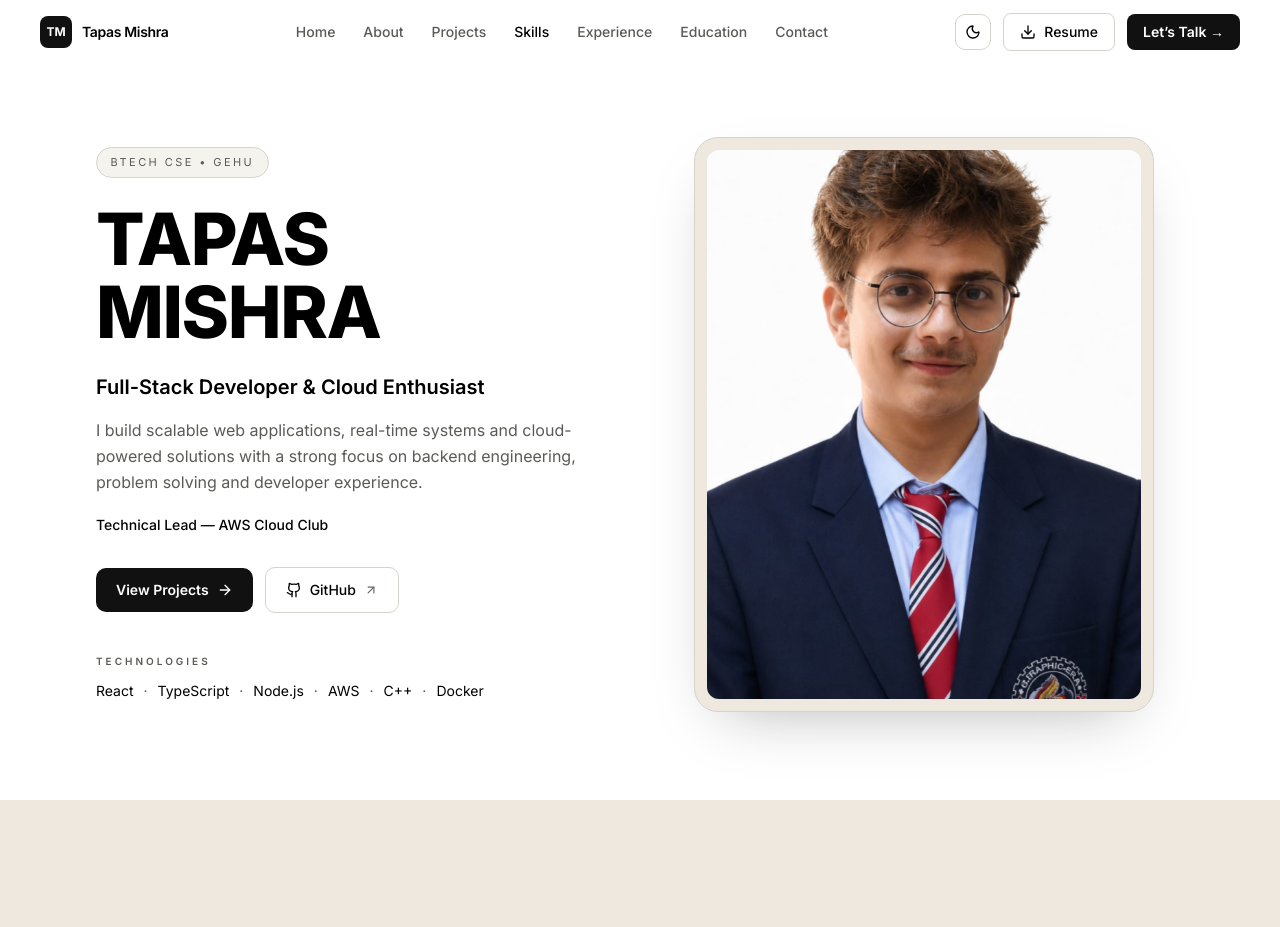
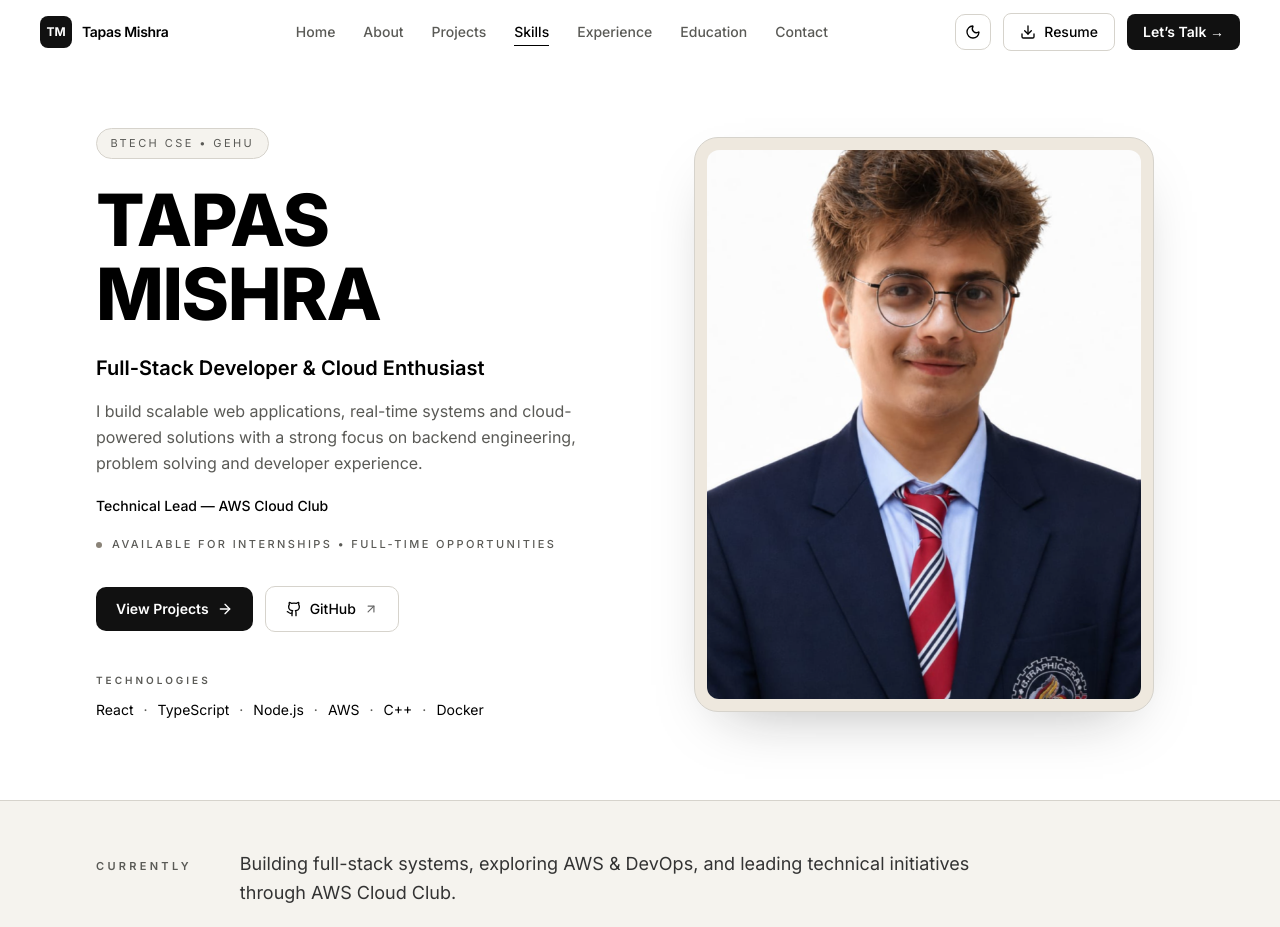
Before and after one commit to Tapas193/Portfolio, a React (Vite) app: page / in a window 1280 px wide. Shown: the top 927 px of the page. Built offline with nearby package versions, Linux system fonts and the light colour scheme.

Commit message:
Final Commit

```diff
--- a/src/App.tsx
+++ b/src/App.tsx
@@ -4,6 +4,7 @@ import { IntroLoader } from "./components/IntroLoader"
 import { Navbar } from "./components/Navbar"
 import { Footer } from "./components/Footer"
 import { Hero } from "./sections/Hero"
+import { Currently } from "./sections/Currently"
 import { About } from "./sections/About"
 import { Skills } from "./sections/Skills"
 import { Projects } from "./sections/Projects"
@@ -29,6 +30,7 @@ export default function App() {
         <Navbar />
         <main>
           <Hero />
+          <Currently />
           <About />
           <Skills />
           <Projects />
--- a/src/components/Footer.tsx
+++ b/src/components/Footer.tsx
@@ -12,18 +12,27 @@ const links = [
 
 export function Footer() {
   return (
-    <footer className="bg-footer py-10">
-      <div className="mx-auto flex max-w-6xl flex-col items-center gap-6 px-6 md:flex-row md:justify-between md:px-8">
+    <footer className="bg-footer pt-16 pb-8 sm:pt-20">
+      <div className="mx-auto max-w-6xl px-6 md:px-8">
+        <h2 className="font-display text-4xl leading-[1.05] font-extrabold tracking-tight text-footer-heading sm:text-5xl lg:text-6xl">
+          LET’S BUILD
+          <br />
+          SOMETHING
+          <br />
+          USEFUL.
+        </h2>
+
+        <div className="mt-12 flex flex-col gap-8 border-t border-white/10 pt-8 md:flex-row md:items-end md:justify-between">
           <div>
-          <p className="font-display text-base font-semibold text-footer-heading">
+            <p className="font-display text-lg font-semibold text-footer-heading">
               {profile.name}
             </p>
-          <p className="mt-0.5 text-sm text-footer-muted">
-            BTech CSE · Developer · Problem Solver
+            <p className="mt-1 text-sm text-footer-muted">
+              {"Full-Stack Developer & Cloud Enthusiast"}
             </p>
           </div>
 
-        <div className="flex items-center gap-5">
+          <div className="flex flex-wrap items-center gap-x-6 gap-y-3">
             {links.map((link) => {
               const Icon = link.icon
               const isExternal =
@@ -38,13 +47,14 @@ export function Footer() {
                   {...(isExternal ? { target: "_blank", rel: "noopener noreferrer" } : {})}
                 >
                   <Icon className="h-4 w-4" />
-                <span className="hidden sm:inline">{link.label}</span>
+                  {link.label}
                 </a>
               )
             })}
           </div>
+        </div>
 
-        <p className="text-sm text-footer-muted">© 2026 {profile.name}</p>
+        <p className="mt-8 text-sm text-footer-muted">© 2026 {profile.name}</p>
       </div>
     </footer>
   )
--- a/src/components/Navbar.tsx
+++ b/src/components/Navbar.tsx
@@ -87,11 +87,18 @@ export function Navbar() {
                 href={link.target}
                 aria-current={isActive ? "true" : undefined}
                 className={[
-                  "rounded-md px-3 py-2 text-sm font-medium transition-colors duration-200",
+                  "group relative rounded-md px-3 py-2 text-sm font-medium transition-colors duration-200",
                   isActive ? "text-snow" : "text-fog hover:text-snow",
                 ].join(" ")}
               >
                 {link.label}
+                <span
+                  aria-hidden="true"
+                  className={[
+                    "pointer-events-none absolute inset-x-3 bottom-1 h-px origin-left bg-snow transition-transform duration-300",
+                    isActive ? "scale-x-100" : "scale-x-0 group-hover:scale-x-100",
+                  ].join(" ")}
+                />
               </a>
             )
           })}
--- a/src/components/ProjectCard.tsx
+++ b/src/components/ProjectCard.tsx
@@ -12,7 +12,7 @@ interface ProjectCardProps {
 export function ProjectCard({ project, index, onOpen }: ProjectCardProps) {
   return (
     <motion.article
-      className="group flex flex-col gap-5 rounded-xl border border-line bg-white p-7 transition-all duration-300 hover:-translate-y-[3px] hover:shadow-[0_18px_40px_-24px_rgba(17,17,17,0.35)]"
+      className="group flex flex-col gap-5 rounded-[20px] border border-line bg-white p-7 transition-all duration-300 hover:-translate-y-1 hover:border-taupe/50 hover:shadow-[0_18px_40px_-24px_rgba(17,17,17,0.35)]"
       initial={{ opacity: 0, y: 28 }}
       whileInView={{ opacity: 1, y: 0 }}
       viewport={{ once: true, margin: "-50px" }}
@@ -28,11 +28,16 @@ export function ProjectCard({ project, index, onOpen }: ProjectCardProps) {
       tabIndex={0}
       aria-label={`Open project ${project.name}`}
     >
-      {project.featured ? (
-        <span className="inline-flex w-fit rounded-full border border-line bg-offwhite px-3 py-1 text-[11px] font-semibold uppercase tracking-wider text-fog">
-          Featured
+      <div className="flex items-center justify-between gap-4">
+        <span className="font-mono text-[11px] font-medium tracking-[0.22em] text-fog">
+          {project.number}
         </span>
-      ) : null}
+        {project.featured ? (
+          <span className="inline-flex w-fit rounded-full border border-line bg-offwhite px-3 py-1 text-[11px] font-semibold tracking-wider text-fog uppercase">
+            Featured
+          </span>
+        ) : null}
+      </div>
 
       <div className="flex items-start justify-between gap-4">
         <div>
@@ -41,7 +46,7 @@ export function ProjectCard({ project, index, onOpen }: ProjectCardProps) {
           </h3>
           <p className="mt-1 text-sm font-medium text-fog">{project.tagline}</p>
         </div>
-        <ArrowUpRight className="h-5 w-5 shrink-0 text-fog transition-transform duration-200 group-hover:translate-x-0.5 group-hover:-translate-y-0.5" />
+        <ArrowUpRight className="h-5 w-5 shrink-0 text-fog transition-transform duration-300 group-hover:translate-x-1 group-hover:-translate-y-1" />
       </div>
 
       <p className="text-[15px] leading-relaxed text-body">{project.description}</p>
--- a/src/data/profile.ts
+++ b/src/data/profile.ts
@@ -21,4 +21,4 @@ export const heroStack = [
   "Docker",
 ] as const
 
-export const aboutText = `I\u2019m a Computer Science Engineering student at Graphic Era Hill University who enjoys building practical software and solving algorithmic problems. My interests span full-stack development, cloud infrastructure and DevOps. I enjoy taking an idea from a problem statement to a working product.`
+export const aboutText = `I\u2019m a BTech CSE student at Graphic Era Hill University focused on building practical software systems across full-stack development, cloud and backend engineering. I enjoy taking an idea from a problem statement to a working product, and I care about clean, reliable code and a thoughtful developer experience.`
--- a/src/sections/About.tsx
+++ b/src/sections/About.tsx
@@ -4,9 +4,9 @@ import { aboutText } from "../data/profile"
 
 const facts = [
   ["CGPA", "8.1"],
+  ["LeetCode", "350+"],
+  ["Max Rating", "1624"],
   ["Class XII", "79%"],
-  ["Class X", "81%"],
-  ["LeetCode", "350+"],
 ]
 
 export function About() {
--- /dev/null
+++ b/src/sections/Currently.tsx
@@ -0,0 +1,25 @@
+import { motion } from "framer-motion"
+import { EASE } from "../lib/motion"
+
+export function Currently() {
+  return (
+    <section id="currently" className="border-y border-line bg-surface">
+      <div className="mx-auto max-w-6xl px-6 py-10 md:px-8 md:py-12">
+        <motion.div
+          className="flex flex-col gap-3 md:flex-row md:items-baseline md:gap-12"
+          initial={{ opacity: 0, y: 16 }}
+          whileInView={{ opacity: 1, y: 0 }}
+          viewport={{ once: true, margin: "-60px" }}
+          transition={{ duration: 0.5, ease: EASE.out }}
+        >
+          <span className="shrink-0 text-[11px] font-semibold tracking-[0.3em] text-fog uppercase">
+            Currently
+          </span>
+          <p className="max-w-3xl text-base leading-relaxed text-body sm:text-lg">
+            {"Building full-stack systems, exploring AWS & DevOps, and leading technical initiatives through AWS Cloud Club."}
+          </p>
+        </motion.div>
+      </div>
+    </section>
+  )
+}
--- a/src/sections/Hero.tsx
+++ b/src/sections/Hero.tsx
@@ -59,6 +59,16 @@ export function Hero() {
             transition={{ duration: 0.6, delay: 0.4 }}
           >
             {profile.role}
+          </motion.p>
+
+          <motion.p
+            className="mt-5 flex items-center gap-2.5 text-[11px] font-medium uppercase tracking-[0.22em] text-fog"
+            initial={{ opacity: 0, y: 14 }}
+            animate={{ opacity: 1, y: 0 }}
+            transition={{ duration: 0.6, delay: 0.45 }}
+          >
+            <span className="h-1.5 w-1.5 shrink-0 rounded-full bg-taupe" aria-hidden="true" />
+            {"Available for internships • full-time opportunities"}
           </motion.p>
 
           <motion.div
--- a/src/sections/Leadership.tsx
+++ b/src/sections/Leadership.tsx
@@ -5,7 +5,7 @@ import { leadership } from "../data/experience"
 
 export function Leadership() {
   return (
-    <section id="leadership" className="relative py-24 bg-background sm:py-32">
+    <section id="leadership" className="relative bg-background py-24 sm:py-32">
       <div className="mx-auto max-w-6xl px-6 md:px-8">
         <SectionHeading
           eyebrow="Experience"
@@ -13,19 +13,28 @@ export function Leadership() {
           description="Building communities and helping other student developers get started."
         />
 
+        <div className="relative">
+          <span
+            aria-hidden="true"
+            className="pointer-events-none absolute top-4 bottom-4 left-[3px] hidden w-px bg-line lg:block"
+          />
           <div className="flex flex-col gap-6">
             {leadership.map((item, idx) => (
               <motion.div
                 key={item.role}
-              className="rounded-xl border border-line bg-white p-8 transition-shadow duration-300 hover:shadow-[0_18px_40px_-24px_rgba(17,17,17,0.3)] sm:p-10"
+                className="relative rounded-xl border border-line bg-white p-8 transition-shadow duration-300 hover:shadow-[0_18px_40px_-24px_rgba(17,17,17,0.3)] sm:p-10 lg:ml-10"
                 initial={{ opacity: 0, y: 24 }}
                 whileInView={{ opacity: 1, y: 0 }}
                 viewport={{ once: true, margin: "-60px" }}
                 transition={{ duration: 0.6, delay: idx * 0.08 }}
               >
+                <span
+                  aria-hidden="true"
+                  className="pointer-events-none absolute top-10 -left-10 hidden h-[7px] w-[7px] rounded-full bg-taupe lg:block"
+                />
                 <div className="flex flex-col gap-8 lg:flex-row lg:items-start lg:justify-between">
                   <div className="max-w-md">
-                  <span className="font-mono text-xs font-medium tracking-[0.18em] uppercase text-fog">
+                    <span className="font-mono text-xs font-medium tracking-[0.18em] text-fog uppercase">
                       {item.period}
                     </span>
                     <h3 className="mt-2 font-display text-2xl font-bold tracking-tight text-snow sm:text-3xl">
@@ -66,6 +75,7 @@ export function Leadership() {
             ))}
           </div>
         </div>
+      </div>
     </section>
   )
 }
```
Lines whose indentation alone changed are shown as unchanged.
